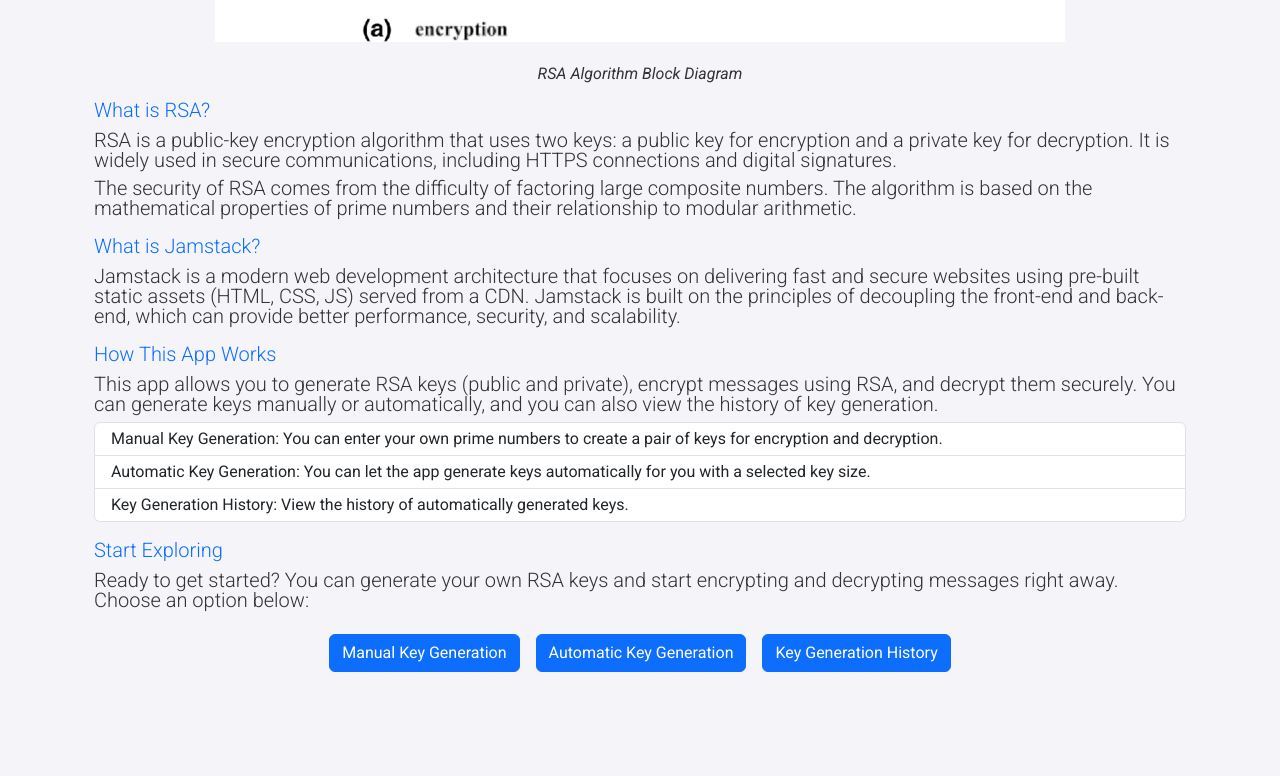
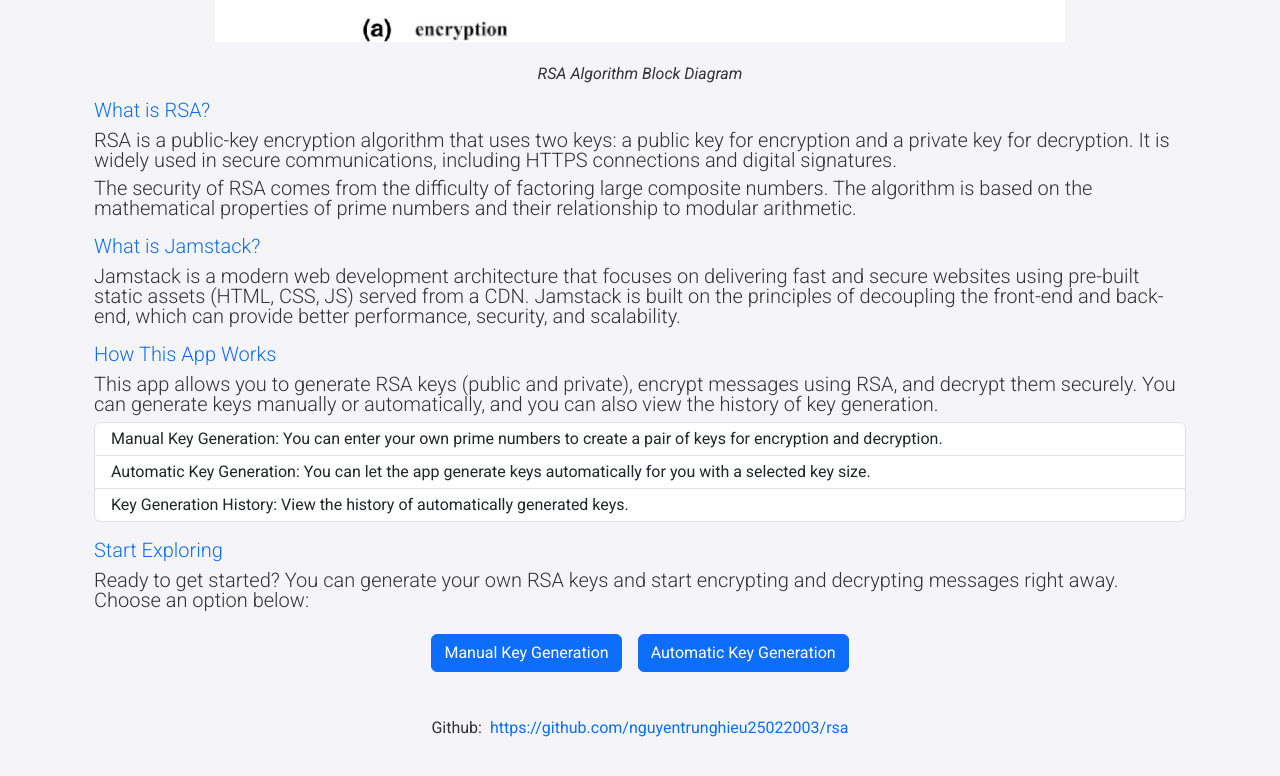
Before and after one commit to nguyentrunghieu25022003/rsa, a React (Vite) app in the folder front-end/: page / in a window 1280 px wide. Shown: the part 1307-2083 px from the top of the page. Before the commit the page ends 2043 px from the top, so only its background shows below. Built offline with nearby package versions, Linux system fonts and the light colour scheme.

Commit message:
update commit

```diff
--- a/front-end/src/pages/introduction/index.jsx
+++ b/front-end/src/pages/introduction/index.jsx
@@ -79,10 +79,15 @@
           <Link to="/automatic" class="btn btn-primary mx-2">
             Automatic Key Generation
           </Link>
-          <Link to="/history" class="btn btn-primary mx-2">
-            Key Generation History
-          </Link>
         </div>
+      </section>
+      <section>
+        <p className="mt-5 mb-2 d-flex justify-content-center gap-2">
+          Github:
+          <a href="https://github.com/nguyentrunghieu25022003/rsa" target="_blank">
+            https://github.com/nguyentrunghieu25022003/rsa
+          </a>
+        </p>
       </section>
     </div>
   );
```
